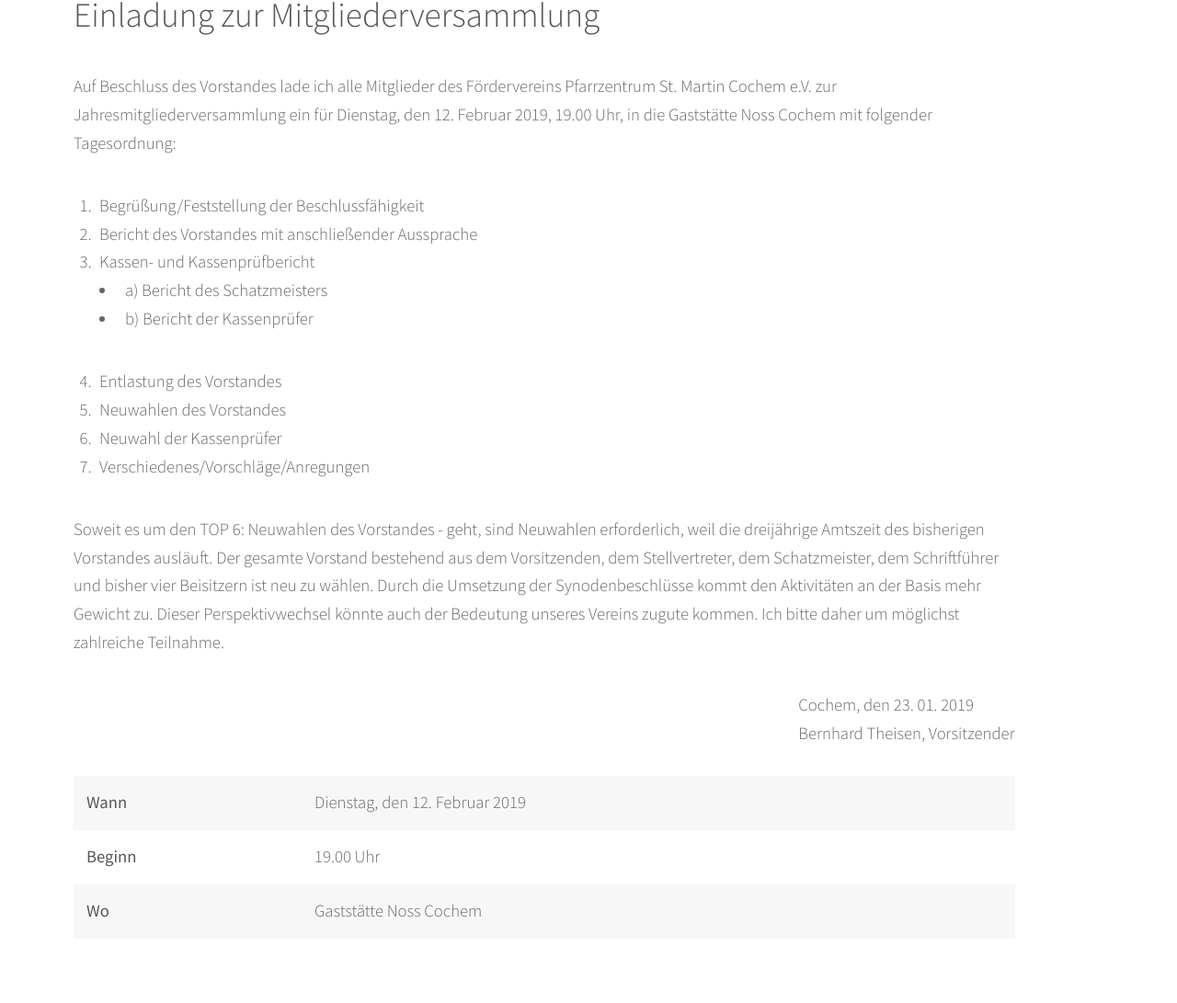
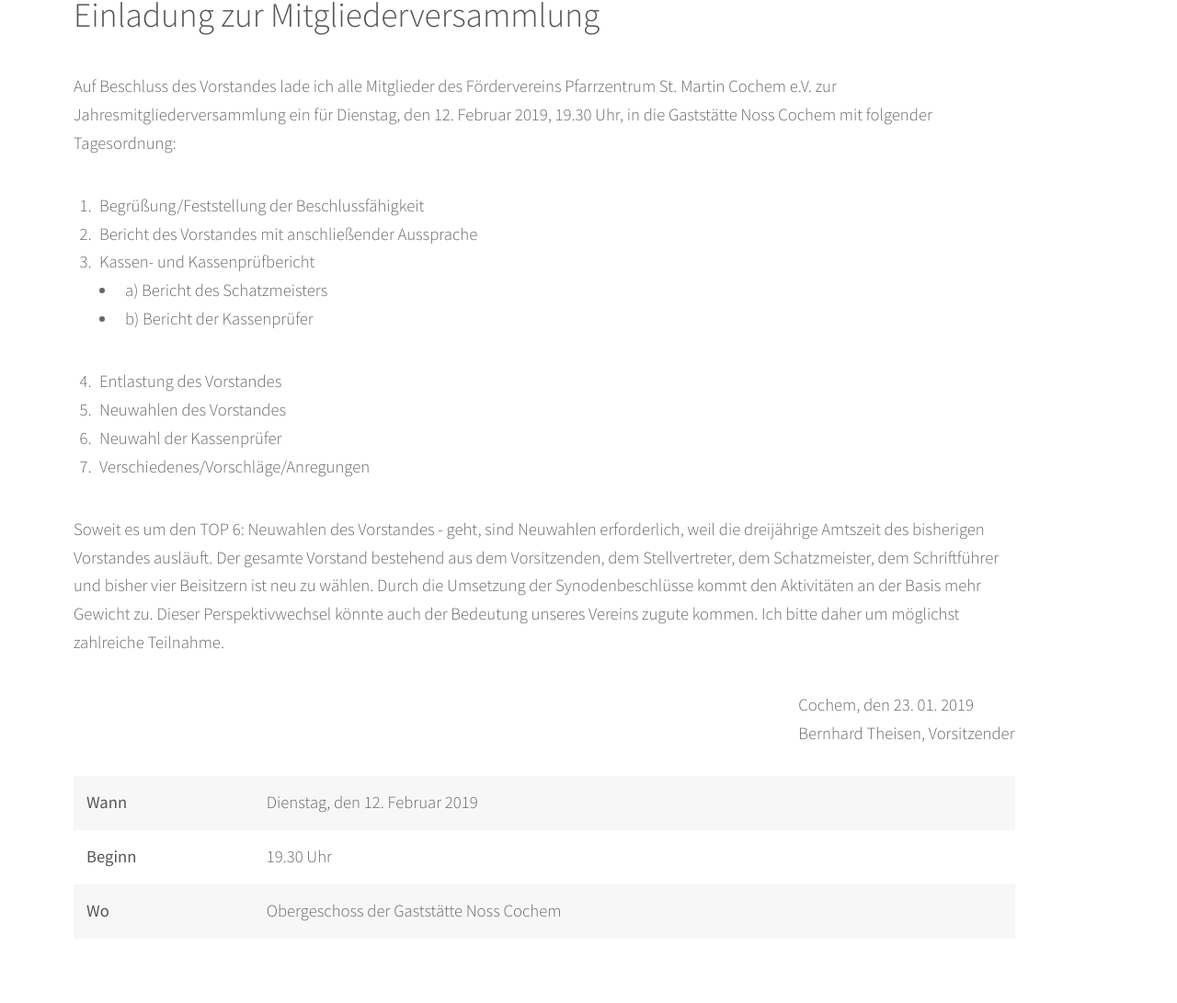
Before and after one commit to hilderoters/foerderverein, a Jekyll site: the page built from _events/2019-02-12-einladung-zur-mitgliederversammlung.md, in a window 1280 px wide. Shown: the part 737-1828 px from the top of the page at 92% size. Built offline with Jekyll 4.4.1, drawn with Linux system fonts in a browser that asks for light colours.

Commit message:
Update 2019-02-12-einladung-zur-mitgliederversammlung.md

```diff
--- a/_events/2019-02-12-einladung-zur-mitgliederversammlung.md
+++ b/_events/2019-02-12-einladung-zur-mitgliederversammlung.md
@@ -2,14 +2,14 @@
 title: Einladung zur Mitgliederversammlung 12. Februar 2019
 description: Auf Beschluss des Vorstandes lade ich alle Mitglieder des Fördervereins Pfarrzentrum St. Martin Cochem e.V. zur Jahresmitgliederversammlung ein
 when: Dienstag, den 12. Februar 2019
-starts: 19.00 Uhr
-where: Gaststätte Noss Cochem
+starts: 19.30 Uhr
+where: Obergeschoss der Gaststätte Noss Cochem
 organizer: Förderverein Pfarrzentrum St. Martin e.V.
 ---
 ## Einladung zur Mitgliederversammlung
 
 Auf Beschluss des Vorstandes lade ich alle Mitglieder des Fördervereins Pfarrzentrum St. Martin Cochem e.V. zur Jahresmitgliederversammlung ein für
-Dienstag, den 12. Februar 2019, 19.00 Uhr, in die Gaststätte Noss Cochem mit folgender Tagesordnung:
+Dienstag, den 12. Februar 2019, 19.30 Uhr, in die Gaststätte Noss Cochem mit folgender Tagesordnung:
 
 1. Begrüßung/Feststellung der Beschlussfähigkeit
 2. Bericht des Vorstandes mit anschließender Aussprache
```
